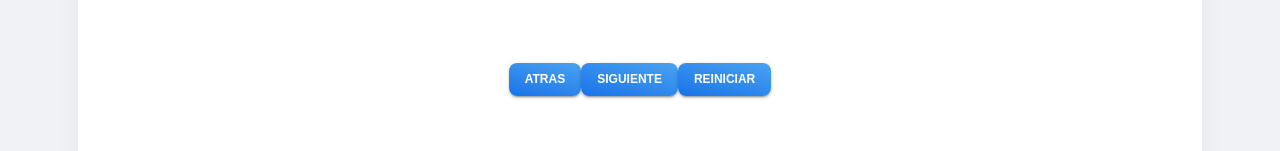
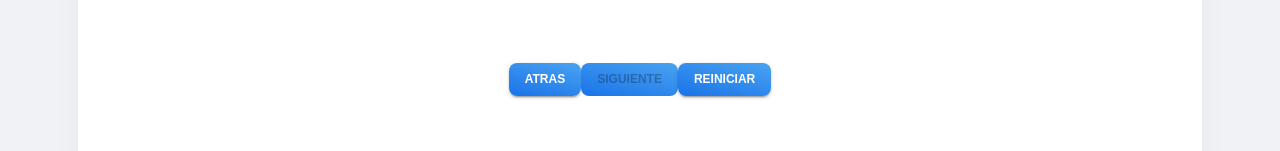
Before and after one commit to Drasungor/tp-fallas-1, a React (Create React App) app in the folder Front/: page / in a window 1280 px wide. Both pictures are taken after a click on the button "EMPEZAR". Shown: the part 550-701 px from the top of the page. Built offline with nearby package versions, Linux system fonts and the light colour scheme.

Commit message:
boton siguiente desactivado hasta que se elija una opcion

```diff
--- a/Front/src/App.tsx
+++ b/Front/src/App.tsx
@@ -1,4 +1,4 @@
-import React, {Fragment, useState} from 'react';
+import React, {Fragment, useRef, useState} from 'react';
 import './App.css';
 import {
   Box,
@@ -9,7 +9,6 @@ import {
   Container,
   FormControl,
   FormControlLabel,
-  FormLabel,
   Grid,
   Paper,
   Radio,
@@ -21,10 +20,9 @@ import {IAnswer, postAnswer} from "./services/apicalls";
 type Props = {
   answer: IAnswer,
   handleChange: (event: React.ChangeEvent<HTMLInputElement>) => void
-  value: Level
 }
 
-function QuestionForm({answer, handleChange, value}: Props) {
+function QuestionForm({answer, handleChange}: Props) {
   // TODO: ver si con answer puedo setear el valor del radio button
   // de manera de que al volver para atras quede la ultima seleccion
   return (
@@ -68,7 +66,7 @@ enum Level {
 
 type LevelStrings = keyof typeof Level;
 
-const QUESTIONS : IAnswer[] = [
+const QUESTIONS: IAnswer[] = [
   {
     questionId: "0",
     questionText: "Empezar",
@@ -86,7 +84,7 @@ const QUESTIONS : IAnswer[] = [
     questionId: "C3",
     questionText: "¿Sus aves tienen un alto grado de interacción con humanos?",
     answer: null
-  } ,
+  },
   {
     questionId: "C4",
     questionText: "¿Tiene una gran cantidad de aves (por ej. mas de 100)?",
@@ -101,22 +99,19 @@ const QUESTIONS : IAnswer[] = [
 ]
 
 const ANSWERS = new Map<string, string>()
-ANSWERS.set("E1", "Confinamiento avícola")
-ANSWERS.set("E2", "Evitar visitar otras granjas")
-ANSWERS.set("E3", "Indumentaria de bioseguridad")
-ANSWERS.set("E4", "Disponer alimentos en lugares solo accesibles por las aves")
-ANSWERS.set("E5", "Elementos de disipación de aves silvestres")
-ANSWERS.set("E6", "Higiene intensificada")
-ANSWERS.set("E7", "Monitoreo diario del estado de salud avícola")
-
+ANSWERS.set("E1", "E1 - Confinamiento avícola")
+ANSWERS.set("E2", "E2 - Evitar visitar otras granjas")
+ANSWERS.set("E3", "E3 - Indumentaria de bioseguridad")
+ANSWERS.set("E4", "E4 - Disponer alimentos en lugares solo accesibles por las aves")
+ANSWERS.set("E5", "E5 - Elementos de disipación de aves silvestres")
+ANSWERS.set("E6", "E6 - Higiene intensificada")
+ANSWERS.set("E7", "E7 - Monitoreo diario del estado de salud avícola")
 
 const INIT_QUESTIONS: IAnswer[] = [QUESTIONS[0]]
 
 function App() {
   const [answers, setAnswers] = useState<IAnswer[]>(INIT_QUESTIONS)
-  // TODO: reemplazar value por una variable pq no se renderiza su valor
-  // alternativa: manejarlo a partir del answer (si es null nada, si es true ALTO, si es false BAJO)
-  const [value, setValue] = useState<Level>(Level.BAJO)
+  const [value, setValue] = useState<Level | null>(null)
   const [answerId, setAnswerId] = useState<string>("")
 
   const handleChange = (event: React.ChangeEvent<HTMLInputElement>) => {
@@ -125,28 +120,37 @@ function App() {
     setValue(level)
   }
 
+  function nextQuestion() {
+    setAnswers(oldAnswers => [...oldAnswers, QUESTIONS[answers.length]])
+  }
+
+  const handleStart = () => {
+    nextQuestion();
+  }
+
   const handleNext = () => {
-    if(answers.length === 1) {
-      setAnswers(oldAnswers => [...oldAnswers, QUESTIONS[answers.length]])
+    if (answers.length === 1) {
       return
     }
     if (answers.length > 1) {
       // envio la respuesta
       const isYes = (value === Level.ALTO)
       const newAnswer = {...answers[answers.length - 1], answer: isYes}
-      setAnswers(oldAnswers => {oldAnswers[answers.length - 1] = newAnswer; return oldAnswers})
+      setAnswers(oldAnswers => {
+        oldAnswers[answers.length - 1] = newAnswer;
+        return oldAnswers
+      })
       postAnswer(answers).then(response => {
         if (response.data === null) {
           return response.statusCode
         }
         if ("answerId" in response) {
-          console.log("answerId", response.answerId)
+          // tengo la respuesta
           setAnswerId(response.answerId)
-          setAnswers(oldAnswers => [...oldAnswers, QUESTIONS[answers.length]])
+          nextQuestion();
         } else if ("questionId" in response) {
-          console.log("questionId", response.questionId)
           // paso a la siguiente pregunta
-          setAnswers(oldAnswers => [...oldAnswers, QUESTIONS[answers.length]])
+          nextQuestion();
         }
 
       })
@@ -167,6 +171,7 @@ function App() {
   const handleReset = () => {
     setAnswers(INIT_QUESTIONS)
     setAnswerId("")
+    setValue(null)
   }
 
   return (
@@ -192,18 +197,19 @@ function App() {
                         subheader={"A continuación deberá completar una seríe de preguntas respecto a las características de su negocio " +
                           "y a partir de esto se podra determinar la medida de prevención contra la influenza aviar más adecuada para usted"}
             />}
-          {answers.length > 1 && answerId === "" &&<QuestionForm answer={answers[answers.length - 1]} handleChange={handleChange} value={value}/>}
+          {answers.length > 1 && answerId === "" &&
+            <QuestionForm answer={answers[answers.length - 1]} handleChange={handleChange}/>}
           {answerId !== "" && <CardHeader title={"Medida de prevención a utilizar"}
-                                    subheader={ANSWERS.get(answerId)}
+                                          subheader={ANSWERS.get(answerId)}
           />
           }
 
           <CardContent>
             <Box sx={{display: 'flex', justifyContent: "center"}}>
               {answers.length > 1 && <Button variant={'contained'} onClick={handleBack}> {"Atras"} </Button>}
-              {answerId === "" && <Button variant={'contained'}
-                       onClick={handleNext}> {answers.length === 1 ? "Empezar" : "Siguiente"} </Button>}
-              {answers.length > 1 &&  <Button variant={'contained'} onClick={handleReset}> {"Reiniciar"} </Button>}
+              {answers.length === 1 && <Button variant={'contained'} onClick={handleStart}> Empezar </Button>}
+              {answerId === "" && answers.length > 1 && <Button variant={'contained'} disabled={value === null} onClick={handleNext}> Siguiente </Button>}
+              {answers.length > 1 && <Button variant={'contained'} onClick={handleReset}> Reiniciar </Button>}
             </Box>
           </CardContent>
         </Card>
--- a/Front/src/services/apicalls.ts
+++ b/Front/src/services/apicalls.ts
@@ -11,9 +11,7 @@ export const postAnswer = async (answers: IAnswer[]) => {
     const requestData = {
       answers: answers.slice(1, answers.length)
     }
-    console.log("requestData", requestData)
     const {data: nextQuestion} = await client.post(`/`, requestData);
-    console.log("respuesta back", nextQuestion)
     return nextQuestion
 
   } catch (error: any) {
@@ -21,6 +19,6 @@ export const postAnswer = async (answers: IAnswer[]) => {
       "Request failed, response:",
       error
     );
-    return {data: null, statusCode: error.statusCode}
+    return {statusCode: error.statusCode}
   }
 }
```
